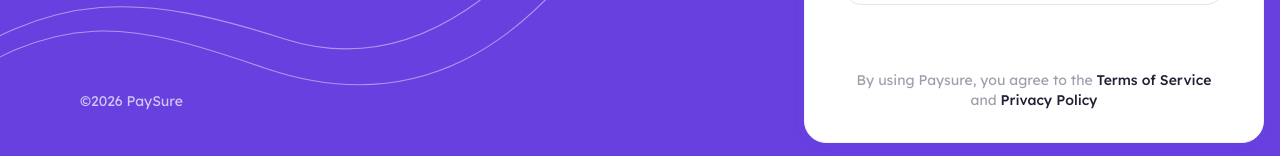
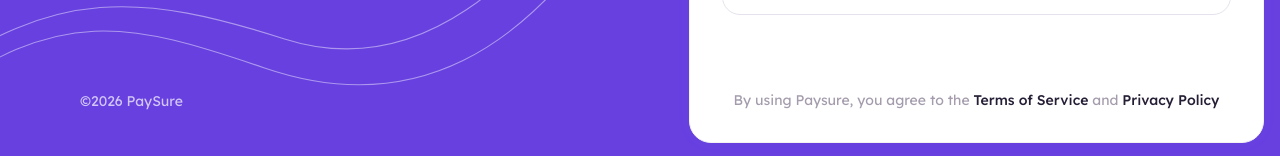
Before and after one commit to alvlv/Paysure, a Next.js app: page / in a window 1280 px wide. Shown: the part 641-797 px from the top of the page. Built offline with nearby package versions, Linux system fonts and the light colour scheme.

Commit message:
Widen the sign-in card to just under half the page.
The panel scales with the browser instead of staying at a fixed 460px column.

Co-authored-by: alvlvdeyouxiang <alvlvdeyouxiang@gmail.com>

```diff
--- a/components/sign-in-screen.tsx
+++ b/components/sign-in-screen.tsx
@@ -300,7 +300,7 @@ export function SignInScreen() {
           </p>
         </section>
 
-        <section className="relative flex min-h-0 w-full flex-1 flex-col overflow-hidden rounded-3xl border border-[#f3f3f3] bg-white px-6 py-6 shadow-[0_0_16px_rgba(118,92,249,0.04)] sm:px-8 lg:h-full lg:w-[460px] lg:flex-none lg:py-8">
+        <section className="relative flex min-h-0 w-full flex-1 flex-col overflow-hidden rounded-3xl border border-[#f3f3f3] bg-white px-6 py-6 shadow-[0_0_16px_rgba(118,92,249,0.04)] sm:px-8 lg:h-full lg:w-[calc((100%-1.5rem)*0.47)] lg:max-w-[calc((100%-1.5rem)*0.47)] lg:flex-none lg:py-8">
           <div className="absolute top-6 right-6 sm:top-8 sm:right-10" ref={languageRef}>
             <button
               type="button"
@@ -350,7 +350,7 @@ export function SignInScreen() {
           </div>
 
           <div className="flex min-h-0 w-full flex-1 flex-col overflow-y-auto overscroll-contain">
-            <div className="m-auto w-full max-w-[380px] py-8">
+            <div className="m-auto w-full py-8">
             <h2 className="text-[28px] font-medium leading-10 text-[#251e35] sm:text-[32px] sm:leading-[48px]">
               {success || title}
             </h2>
@@ -506,7 +506,7 @@ export function SignInScreen() {
             </div>
           </div>
 
-          <p className="mx-auto mt-4 w-full max-w-[380px] shrink-0 text-center text-sm leading-5 text-[#a49cac] lg:mt-6">
+          <p className="mx-auto mt-4 w-full shrink-0 text-center text-sm leading-5 text-[#a49cac] lg:mt-6">
             {text.legalBefore}
             <button
               type="button"
```
